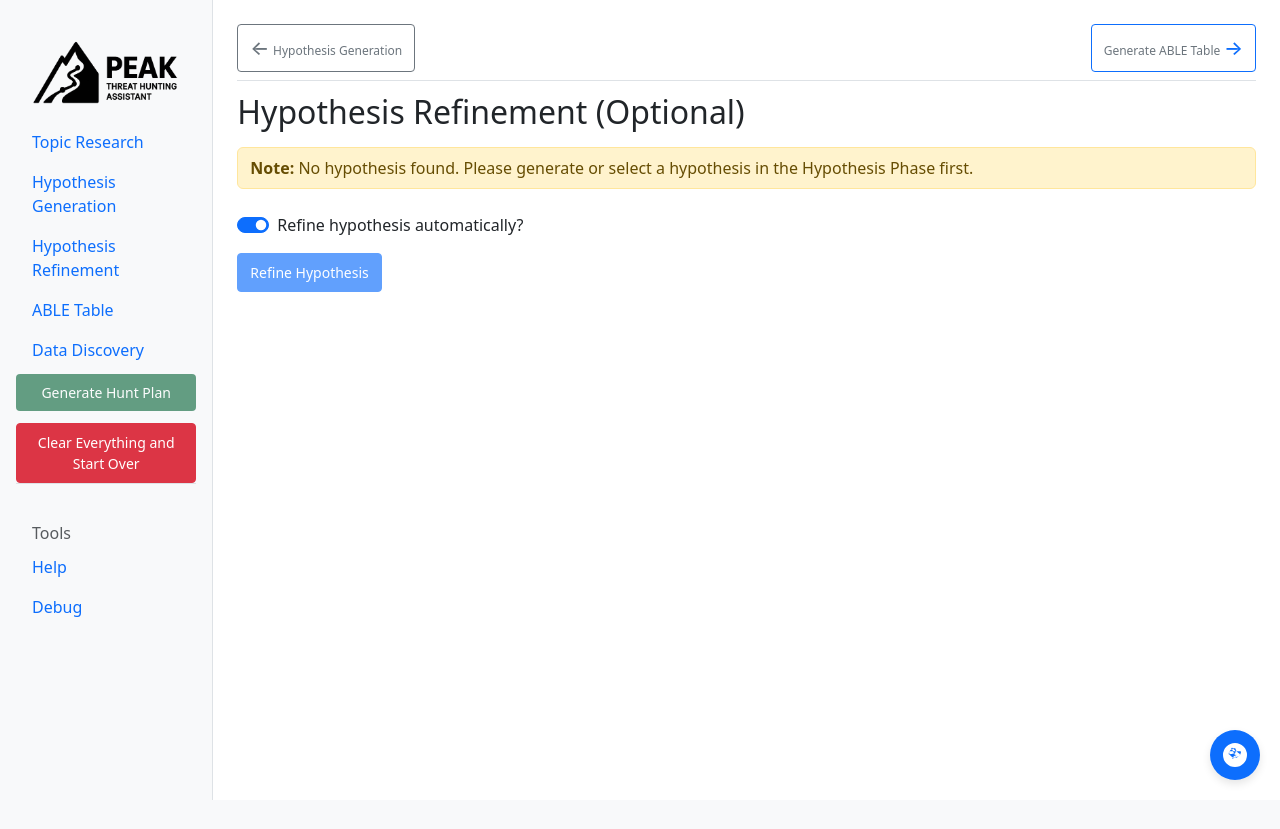
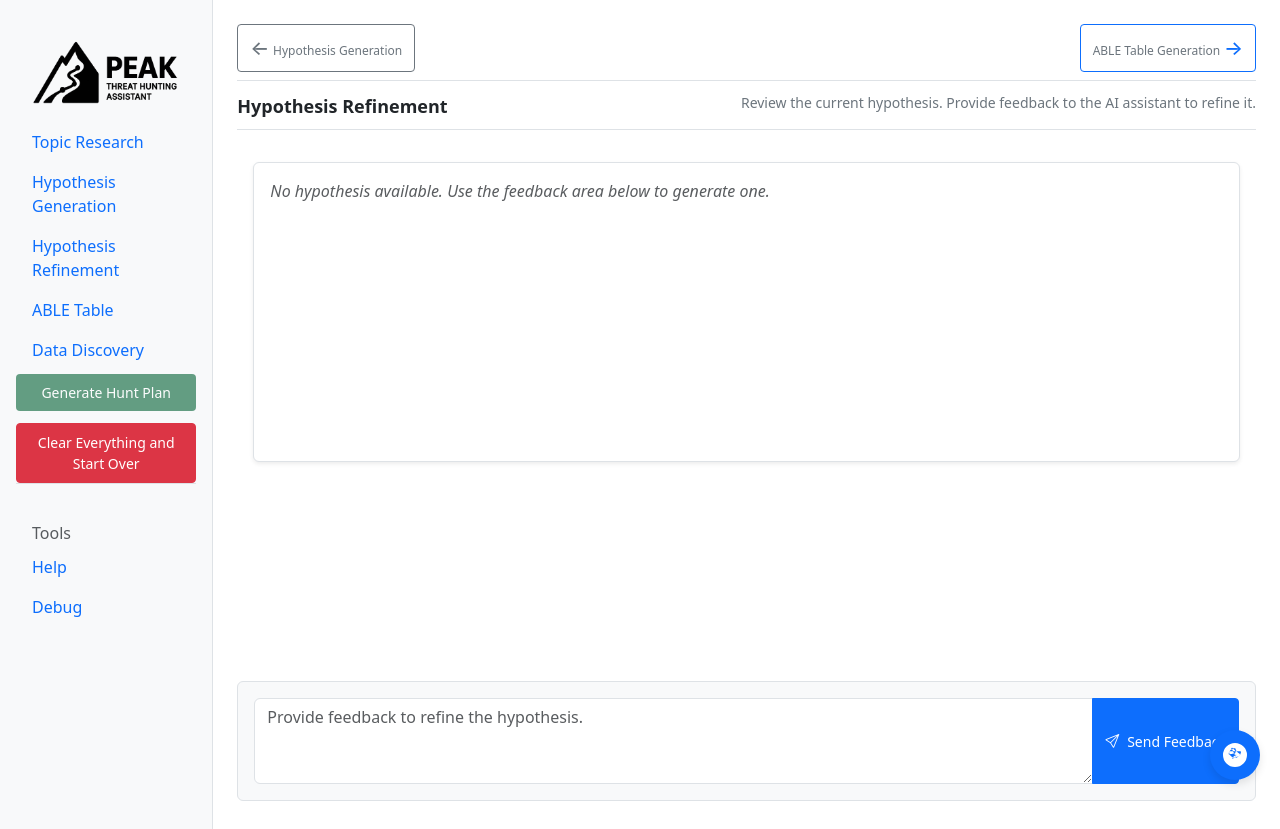
Before and after one commit to cisco-foundation-ai/PEAK-Assistant, a Flask app: page /refinement in a window 1280 px wide. Before the commit the page ends 800 px from the top, so only its background shows below. Run offline with Flask 3, Linux system fonts and the light colour scheme; some libraries are stand-ins or nearby versions.

Commit message:
Updated UI to support the interactive hypothesis refinement

```diff
--- a/UI/app.py
+++ b/UI/app.py
@@ -287,47 +287,49 @@ def save_hypothesis():
 @app.route('/api/refine', methods=['POST'])
 @async_action
 async def refine():
-    data = request.json
-    hypothesis = data.get('hypothesis') or session.get('hypothesis', '')
-    report_md = data.get('report_md') or session.get('report_md', '')
-    retry_count = int(data.get('retry_count', 3))
-    refine_option = data.get('refine', True)  # Default to true to maintain backward compatibility
+    # Refine a threat hunting hypothesis using AI agents
+    data = request.get_json()
+    hypothesis = data.get('hypothesis')
+    feedback = data.get('feedback')
+    verbose_mode = data.get('verbose', False)
 
-    if not hypothesis:
-        return jsonify({'success': False, 'error': 'No hypothesis provided'}), 400
+    # Get research report from session
+    research_report = session.get('report_md', '')
+    if not research_report:
+        return jsonify({'success': False, 'error': 'No research report found in session. Please complete the research phase first.'}), 400
 
-    # If refine is False, just save the hypothesis and return
-    if not refine_option:
-        session['hypothesis'] = hypothesis
-        session.pop('refined_hypothesis', None)
-        return jsonify({'success': True, 'refined_hypothesis': hypothesis})
+    # Get local context from session
+    local_context = session.get('local_context', INITIAL_LOCAL_CONTEXT)
 
-    verbose_mode = data.get('verbose_mode', False)
-    local_context = session.get('local-context', '')  # Get local context from session
+    # Import the refiner function and TextMessage
+    from hypothesis_assistant.hypothesis_refiner_cli import refiner
+    from autogen_agentchat.messages import TextMessage
+
+    previous_run = None
+    if feedback:
+        # Construct the conversation history for refinement
+        previous_run = [
+            TextMessage(content=f"The current refined hypothesis is: {hypothesis}\n", source="user"),
+            TextMessage(content=f"User feedback: {feedback}\n", source="user")
+        ]
 
     try:
-        refined = await retry_api_call(
-            async_refiner,
-            hypothesis,
-            local_context,  # Pass local context as positional argument
-            report_md,
-            automated=True,
+        # Run the refiner
+        result = await retry_api_call(
+            refiner,
+            hypothesis=hypothesis,
+            local_context=local_context,
+            research_document=research_report,
             verbose=verbose_mode,
-            max_retries=retry_count
+            previous_run=previous_run
         )
-        # Extract the final message from the critic agent
-        accepted = None
-        if hasattr(refined, 'messages'):
-            accepted = next((m.content for m in reversed(refined.messages) if getattr(m, 'source', None) == "critic"), None)
-            if accepted:
-                accepted = accepted.replace("YYY-HYPOTHESIS-ACCEPTED-YYY", "").strip()
-        if not accepted:
-            if hasattr(refined, 'content'):
-                accepted = refined.content
-            else:
-                accepted = str(refined)
-        session['refined_hypothesis'] = accepted  # Store separately
-        return jsonify({'success': True, 'refined_hypothesis': accepted})
+
+        # Extract the refined hypothesis
+        refined_hypothesis = extract_accepted_hypothesis(result)
+
+        # Store in session
+        session['hypothesis'] = refined_hypothesis
+        return jsonify({'success': True, 'refined_hypothesis': refined_hypothesis})
     except Exception as e:
         error_msg = str(e)
         if "500" in error_msg and "Internal server error" in error_msg:
--- a/UI/templates/base.html
+++ b/UI/templates/base.html
@@ -1179,30 +1179,16 @@
         if (clearSessionSidebarBtn) {
             clearSessionSidebarBtn.addEventListener('click', function() {
                 if (confirm('Are you sure you want to clear all session data? This will reset the application state.')) {
-                    showLoading('Clearing session...');
-                    fetch('/clear-session', { method: 'POST' })
-                    .then(response => response.json())
-                    .then(data => {
-                        hideLoading();
-                        if (data.success) {
-                            // Clear relevant sessionStorage items
-                            const sessionKeys = [
-                                'report_md', 'last_topic', 'hypotheses', 'current_hypothesis',
-                                'refined_hypothesis', 'able_table_md', 'data_sources_md',
-                                'currentPlanMarkdown', 'hunt_plan'
-                            ];
-                            sessionKeys.forEach(key => sessionStorage.removeItem(key));
+                    // Clear client-side storage immediately and unconditionally.
+                    sessionStorage.clear();
+                    localStorage.clear();
 
-                            alert('Session cleared successfully. The page will now reload.');
-                            window.location.reload();
-                        } else {
-                            showError('Failed to clear session: ' + (data.error || 'Unknown error'));
-                        }
-                    })
-                    .catch(error => {
-                        hideLoading();
-                        showError('Error clearing session: ' + error.message);
-                    });
+                    // Attempt to clear server session, but don't let it block the UI reset.
+                    fetch('/api/clear-session', { method: 'POST' });
+
+                    // Inform the user and force a redirect to the home page for a clean start.
+                    alert('Session cleared. The application will now restart.');
+                    window.location.href = '/';
                 }
             });
         }
--- a/UI/templates/hypothesis.html
+++ b/UI/templates/hypothesis.html
@@ -207,7 +207,7 @@ document.addEventListener('DOMContentLoaded', function() {
                         this.style.color = 'white';
                         this.style.boxShadow = '0 4px 12px rgba(13,110,253,0.3)';
                         // Save and display the hypothesis
-                        saveAndDisplayHypothesis(this.dataset.value);
+                        updateCurrentHypothesisUI(this.dataset.value);
                     });
 
                     selectElement.appendChild(optionDiv);
@@ -320,12 +320,12 @@ document.addEventListener('DOMContentLoaded', function() {
         currentHypoEdit.dataset.rawMarkdown = hypothesis; // Update for download helper
 
         if (hypothesis.trim() !== '') {
-            sessionStorage.setItem('current_hypothesis', hypothesis);
+            sessionStorage.setItem('hypothesis', hypothesis); // Standardize key
             sessionStorage.removeItem('refined_hypothesis'); // New current hypothesis invalidates refinement
             currentHypoContainer.style.display = 'block';
             downloadHypoActionsContainer.style.display = 'flex'; // Show download button
         } else {
-            sessionStorage.removeItem('current_hypothesis');
+            sessionStorage.removeItem('hypothesis');
             // Optionally hide if empty, or leave it, depending on desired UX
             // currentHypoContainer.style.display = 'none';
             // downloadHypoActionsContainer.style.display = 'none';
--- a/UI/templates/refinement.html
+++ b/UI/templates/refinement.html
@@ -1,187 +1,153 @@
 {% extends "base.html" %}
 
-{% set prev_phase_url = "/hypothesis" %}
+{% block title %}Hypothesis Refinement - PEAK Assistant{% endblock %}
+
+{% set prev_phase_url = url_for('hypothesis_page') %}
 {% set prev_phase_name = "Hypothesis Generation" %}
-{% set next_phase_url = "/able-table" %}
-{% set next_phase_name = "Generate ABLE Table" %}
+{% set next_phase_url = url_for('able_table_page') %}
+{% set next_phase_name = "ABLE Table Generation" %}
 
 {% block nav %}{{ super() }}{% endblock %}
 
 {% block content %}
-<div class="d-flex justify-content-between align-items-center mb-3">
-    <h2 class="mb-0">Hypothesis Refinement (Optional)</h2>
-    <div id="download-refined-hypo-actions-container" style="display: none;">
-        <!-- Download button will be inserted here by script -->
+<div class="phase-container d-flex flex-column" style="height: calc(100vh - 80px);">
+    <!-- Header -->
+    <div class="phase-header">
+        <h1 class="phase-title">Hypothesis Refinement</h1>
+        <p class="phase-description mb-2">
+            Review the current hypothesis. Provide feedback to the AI assistant to refine it.
+        </p>
     </div>
-</div>
 
-<div id="no-hypothesis-warning" class="alert alert-warning mb-4" style="display: none;">
-    <strong>Note:</strong> No hypothesis found. Please generate or select a hypothesis in the Hypothesis Phase first.
-</div>
+    <!-- Main Content Area: Use flex-grow-1 to take up available space -->
+    <div class="flex-grow-1" style="overflow-y: auto;">
+        <!-- Hypothesis Display Area (always visible) -->
+        <div id="hypothesis-container" class="content-card p-3 m-3">
+            <div id="hypothesis-content" data-raw-hypothesis=""></div>
+            <div id="no-hypothesis-placeholder" class="text-muted fst-italic" style="display: none;">
+                No hypothesis available. Use the feedback area below to generate one.
+            </div>
+        </div>
+    </div>
 
-<div id="current-hypo-container" style="display: none;" class="mb-4">
-    <h4><i class="bi bi-lightbulb me-2"></i>Current Hypothesis</h4>
-    <div id="current-hypo-content" class="border rounded p-3" data-raw-markdown=""></div>
-</div>
+    <!-- Warning for Missing Hypothesis -->
+    <div id="no-hypothesis-warning" class="prerequisite-warning p-4 rounded-3 m-3" style="display: none;">
+        <h5 class="mb-1"><i class="bi bi-exclamation-triangle-fill me-2"></i>Missing Hypothesis</h5>
+        <p class="mb-0">No hypothesis found. Please <a href="{{ url_for('hypothesis_page') }}" class="alert-link">create a hypothesis</a> first.</p>
+    </div>
 
-<div class="form-check form-switch mb-3">
-    <input class="form-check-input" type="checkbox" id="refine-checkbox" checked>
-    <label class="form-check-label" for="refine-checkbox">
-        Refine hypothesis automatically?
-    </label>
-</div>
-
-<div id="refine-btn-container" class="mb-3">
-    <button id="refine-btn" class="btn btn-primary">Refine Hypothesis</button>
-</div>
-
-<div id="refined-hypo-container" style="display: none;">
-    <h4>Refined Hypothesis</h4>
-    <div id="refined-hypo-content" class="border rounded p-3" data-raw-markdown=""></div>
+    <!-- Feedback Input Area: Stays at the bottom (always visible) -->
+    <div id="feedback-container" class="action-section mt-auto p-3">
+        <div class="input-group">
+            <textarea id="feedback-input" class="form-control" rows="3" placeholder="Provide feedback to refine the hypothesis."></textarea>
+            <button id="send-feedback-btn" class="btn btn-primary">
+                <i class="bi bi-send me-2"></i>Send Feedback
+            </button>
+        </div>
+    </div>
 </div>
 {% endblock %}
 
 {% block script %}
-// Store current and refined hypothesis markdown for download
-window.currentHypothesisMarkdown = ''; // For the original hypothesis displayed
-window.currentRefinedHypothesisMarkdown = ''; // For the refined hypothesis
 
-document.addEventListener('DOMContentLoaded', function() {
-    const currentHypoContainer = document.getElementById('current-hypo-container');
-    const currentHypoContent = document.getElementById('current-hypo-content');
-    const refinedHypoContainer = document.getElementById('refined-hypo-container');
-    const refinedHypoContent = document.getElementById('refined-hypo-content');
-    const noHypothesisWarning = document.getElementById('no-hypothesis-warning');
-    const refineBtn = document.getElementById('refine-btn');
-    const refineCheckbox = document.getElementById('refine-checkbox');
-    const downloadRefinedHypoActionsContainer = document.getElementById('download-refined-hypo-actions-container');
+class RefinementManager {
+    constructor() {
 
-    // Setup combined download button for refined hypothesis
-    setupDownloadButton('refined-hypo-content', 'refined_hypothesis', 'download-refined-hypo-actions-container');
+        this.hypothesisContent = document.getElementById('hypothesis-content');
+        this.hypothesisContainer = document.getElementById('hypothesis-container');
+        this.feedbackContainer = document.getElementById('feedback-container');
+        this.noHypothesisWarning = document.getElementById('no-hypothesis-warning');
+        this.feedbackInput = document.getElementById('feedback-input');
 
-    function updateUIDisplay(sessionData) {
-        const hypothesis = sessionData.hypothesis;
-        const refinedHypothesis = sessionData.refined_hypothesis;
+        this.setupEventListeners();
+        this.loadInitialData();
+    }
 
-        if (!hypothesis || hypothesis.trim() === '') {
-            noHypothesisWarning.style.display = 'block';
-            currentHypoContainer.style.display = 'none';
-            refinedHypoContainer.style.display = 'none';
-            downloadRefinedHypoActionsContainer.style.display = 'none';
-            refineBtn.disabled = true; // Disable refine button if no hypothesis
+    setupEventListeners() {
+        document.getElementById('send-feedback-btn').addEventListener('click', () => this.handleSendFeedback());
+        this.feedbackInput.addEventListener('keydown', (e) => {
+            if (e.key === 'Enter' && !e.shiftKey) {
+                e.preventDefault();
+                this.handleSendFeedback();
+            }
+        });
+    }
+
+    loadInitialData() {
+        console.log('RefinementManager: loading initial data...');
+        const hypothesis = sessionStorage.getItem('hypothesis');
+        console.log('RefinementManager: hypothesis from sessionStorage:', hypothesis);
+        this.displayHypothesis(hypothesis);
+    }
+
+    displayHypothesis(hypothesis) {
+        console.log('RefinementManager: displayHypothesis called with:', hypothesis);
+        const isHypothesisPresent = hypothesis && hypothesis.trim();
+        console.log('RefinementManager: isHypothesisPresent:', isHypothesisPresent);
+        const noHypothesisPlaceholder = document.getElementById('no-hypothesis-placeholder');
+
+        if (isHypothesisPresent) {
+            console.log('RefinementManager: displaying hypothesis.');
+            this.noHypothesisWarning.style.display = 'none';
+            this.hypothesisContent.style.display = 'block';
+            noHypothesisPlaceholder.style.display = 'none';
+
+            ContentRenderer.renderMarkdown(hypothesis, this.hypothesisContent);
+            this.hypothesisContent.dataset.rawHypothesis = hypothesis;
+            sessionStorage.setItem('hypothesis', hypothesis);
+            this.feedbackInput.value = '';
+        } else {
+            console.log('RefinementManager: displaying placeholder.');
+            this.noHypothesisWarning.style.display = 'none'; // Hide the warning
+            this.hypothesisContent.style.display = 'none';
+            noHypothesisPlaceholder.style.display = 'block';
+        }
+    }
+
+    async handleSendFeedback() {
+        const feedback = this.feedbackInput.value.trim();
+        const previousHypothesis = this.hypothesisContent.dataset.rawHypothesis;
+
+        if (!feedback) {
+            UIFeedback.show('error', 'Please enter feedback to refine the hypothesis.');
             return;
         }
 
-        noHypothesisWarning.style.display = 'none';
-        refineBtn.disabled = false;
-
-        // Display current hypothesis
-        window.currentHypothesisMarkdown = hypothesis;
-        currentHypoContent.dataset.rawMarkdown = hypothesis;
-        renderMarkdown(hypothesis, currentHypoContent);
-        currentHypoContainer.style.display = 'block';
-
-        // Display refined hypothesis if available
-        if (refinedHypothesis && refinedHypothesis.trim() !== '') {
-            window.currentRefinedHypothesisMarkdown = refinedHypothesis;
-            refinedHypoContent.dataset.rawMarkdown = refinedHypothesis;
-            renderMarkdown(refinedHypothesis, refinedHypoContent);
-            refinedHypoContainer.style.display = 'block';
-            downloadRefinedHypoActionsContainer.style.display = 'flex';
-            sessionStorage.setItem('refined_hypothesis', refinedHypothesis);
-        } else {
-            refinedHypoContainer.style.display = 'none';
-            downloadRefinedHypoActionsContainer.style.display = 'none';
-            window.currentRefinedHypothesisMarkdown = ''; // Clear if not present
-            refinedHypoContent.dataset.rawMarkdown = '';
-            sessionStorage.removeItem('refined_hypothesis');
-        }
-        if (typeof checkHuntPlanningPrerequisites === 'function') {
-            checkHuntPlanningPrerequisites();
-        }
-    }
-
-    function loadInitialData() {
-        showLoading('Loading hypothesis data...');
-        fetch('/api/debug-info')
-            .then(response => response.json())
-            .then(data => {
-                hideLoading();
-                if (data.session_data) {
-                    updateUIDisplay(data.session_data);
-                } else {
-                    // Handle case where session_data might be missing
-                    updateUIDisplay({}); // Pass empty object to show warnings
-                }
-            })
-            .catch(error => {
-                hideLoading();
-                showError('Error loading initial data: ' + error.message);
-                updateUIDisplay({}); // Show warnings on error too
-            });
-    }
-
-    refineBtn.addEventListener('click', function() {
-        // Clear existing refined content immediately
-        window.currentRefinedHypothesisMarkdown = '';
-        refinedHypoContent.dataset.rawMarkdown = '';
-        refinedHypoContainer.style.display = 'none';
-        downloadRefinedHypoActionsContainer.style.display = 'none';
-        sessionStorage.removeItem('refined_hypothesis');
-
-        hideError();
-        showLoading('Refining hypothesis...');
-
-        let retryCount = 3; // Default value
-        const storedRetryCount = localStorage.getItem('retry-count-page');
-        if (storedRetryCount) {
-            const parsedRetryCount = parseInt(storedRetryCount, 10);
-            if (!isNaN(parsedRetryCount)) {
-                retryCount = parsedRetryCount;
-            } else {
-                console.warn('Invalid retry count in localStorage for refinement, using default (3).');
-            }
+        if (!previousHypothesis) {
+            UIFeedback.show('error', 'No hypothesis to refine. Please go back to the previous step.');
+            return;
         }
 
-        const storedVerboseMode = localStorage.getItem('debug-mode-page');
-        const verboseMode = storedVerboseMode === 'true';
-
-        const refineOption = refineCheckbox.checked;
-
+        UIFeedback.show('loading', 'Refining hypothesis based on your feedback...');
         fetch('/api/refine', {
             method: 'POST',
-            headers: { 'Content-Type': 'application/json' },
+            headers: {
+                'Content-Type': 'application/json',
+            },
             body: JSON.stringify({
-                retry_count: retryCount,
-                verbose_mode: verboseMode,
-                refine: refineOption // Pass the refine option to the backend
-            })
+                hypothesis: previousHypothesis,
+                feedback: feedback
+            }),
         })
         .then(response => response.json())
         .then(data => {
-            hideLoading();
             if (data.success) {
-                // Re-fetch session data to update UI with potentially new hypothesis and refined_hypothesis
-                loadInitialData();
+                this.displayHypothesis(data.refined_hypothesis);
+                UIFeedback.show('success', 'Hypothesis refined successfully.');
             } else {
-                let errorDetail = data.detail || null;
-                if (data.error && data.error.includes('OpenAI API internal server error')) {
-                    showError(
-                        'OpenAI API internal server error. This is an issue with OpenAI\\\'s servers. Maximum retry attempts reached. \\n\\nTip: You can try again later, proceed with your current hypothesis, or increase the retry count.',
-                        errorDetail
-                    );
-                } else {
-                    showError('Error refining hypothesis: ' + (data.error || 'Unknown error'), errorDetail);
-                }
+                throw new Error(data.error || 'Refinement failed');
             }
         })
         .catch(error => {
-            hideLoading();
-            showError('Network error: ' + error.message);
+            UIFeedback.show('error', 'Refinement Error: ' + error.message);
+        })
+        .finally(() => {
+            UIFeedback.hideLoading();
         });
-    });
+    }
+}
 
-    // Initial load of data
-    loadInitialData();
+document.addEventListener('DOMContentLoaded', () => {
+    window.refinementManager = new RefinementManager();
 });
 {% endblock %}
```
